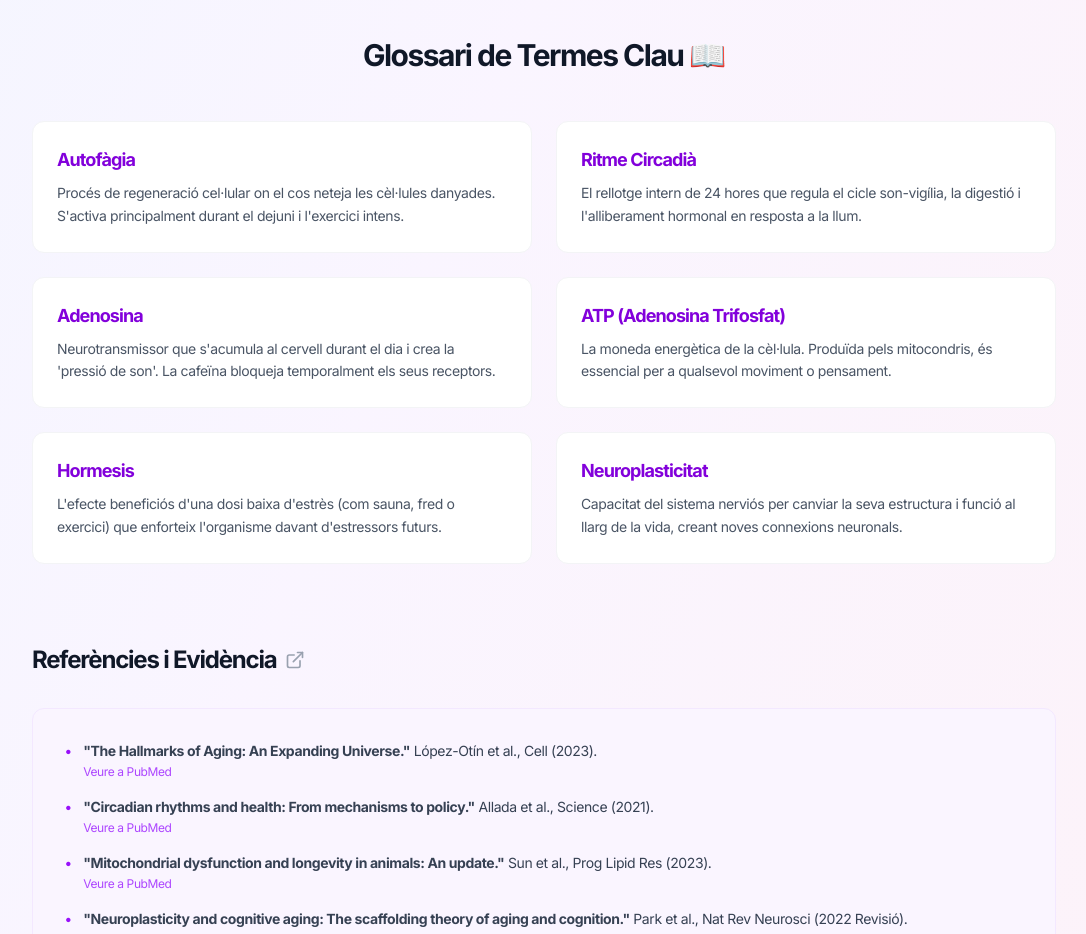
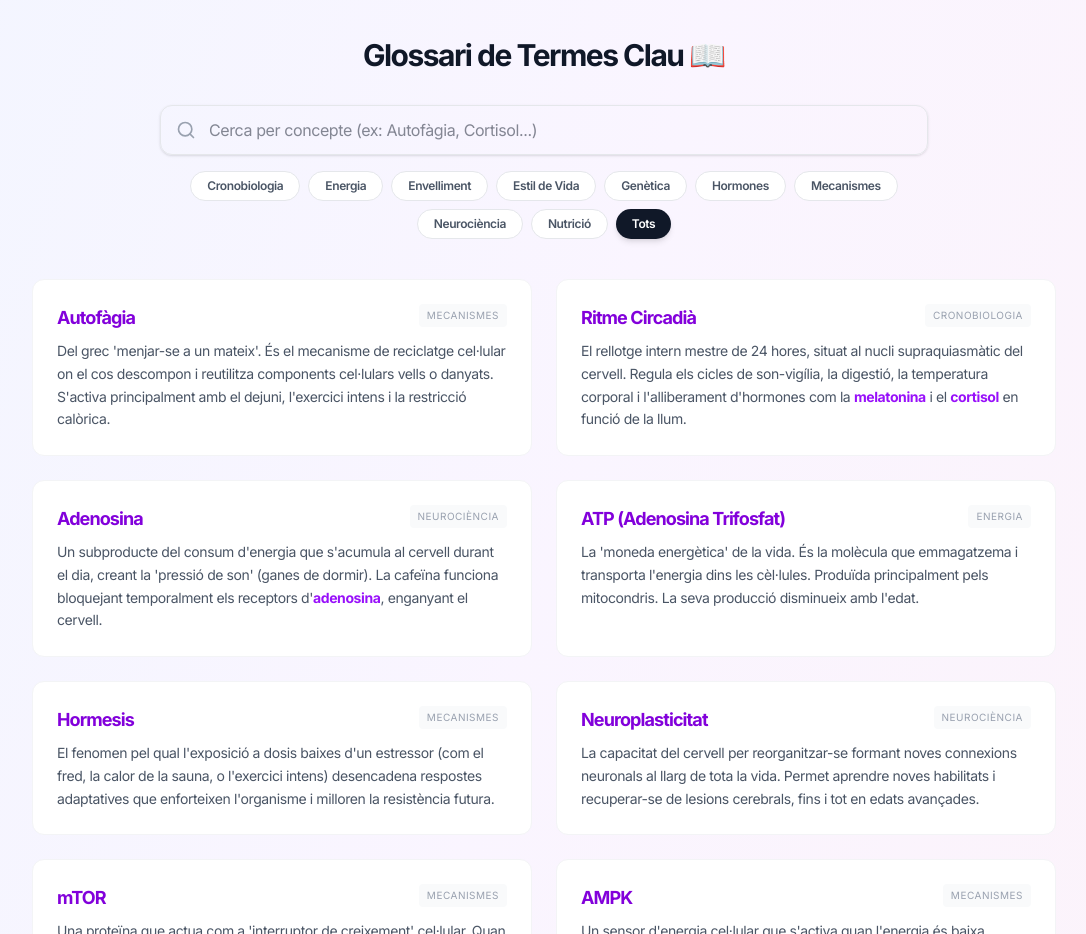
Before and after one commit to sergicas/arrel, a React (Vite) app: page /ciencia in a window 1280 px wide. Shown: the part 1660-2594 px from the top of the page, without its empty margins (96-1182 px from the left). Built offline with nearby package versions, Linux system fonts and the light colour scheme; no server answers.

Commit message:
Content: Interactive Glossary with search and cross-linking

```diff
--- /dev/null
+++ b/src/data/glossaryData.js
@@ -0,0 +1,78 @@
+
+export const glossaryTerms = [
+    {
+        term: "Autofàgia",
+        def: "Del grec 'menjar-se a un mateix'. És el mecanisme de reciclatge cel·lular on el cos descompon i reutilitza components cel·lulars vells o danyats. S'activa principalment amb el dejuni, l'exercici intens i la restricció calòrica.",
+        category: "Mecanismes"
+    },
+    {
+        term: "Ritme Circadià",
+        def: "El rellotge intern mestre de 24 hores, situat al nucli supraquiasmàtic del cervell. Regula els cicles de son-vigília, la digestió, la temperatura corporal i l'alliberament d'hormones com la melatonina i el cortisol en funció de la llum.",
+        category: "Cronobiologia"
+    },
+    {
+        term: "Adenosina",
+        def: "Un subproducte del consum d'energia que s'acumula al cervell durant el dia, creant la 'pressió de son' (ganes de dormir). La cafeïna funciona bloquejant temporalment els receptors d'adenosina, enganyant el cervell.",
+        category: "Neurociència"
+    },
+    {
+        term: "ATP (Adenosina Trifosfat)",
+        def: "La 'moneda energètica' de la vida. És la molècula que emmagatzema i transporta l'energia dins les cèl·lules. Produïda principalment pels mitocondris. La seva producció disminueix amb l'edat.",
+        category: "Energia"
+    },
+    {
+        term: "Hormesis",
+        def: "El fenomen pel qual l'exposició a dosis baixes d'un estressor (com el fred, la calor de la sauna, o l'exercici intens) desencadena respostes adaptatives que enforteixen l'organisme i milloren la resistència futura.",
+        category: "Mecanismes"
+    },
+    {
+        term: "Neuroplasticitat",
+        def: "La capacitat del cervell per reorganitzar-se formant noves connexions neuronals al llarg de tota la vida. Permet aprendre noves habilitats i recuperar-se de lesions cerebrals, fins i tot en edats avançades.",
+        category: "Neurociència"
+    },
+    {
+        term: "mTOR",
+        def: "Una proteïna que actua com a 'interruptor de creixement' cel·lular. Quan està activa (per excés de proteïna o sucre), afavoreix el creixement però bloqueja l'autofàgia. Per a la longevitat, volem ciclar entre activar-la (per guanyar múscul) i desactivar-la (per reparar).",
+        category: "Mecanismes"
+    },
+    {
+        term: "AMPK",
+        def: "Un sensor d'energia cel·lular que s'activa quan l'energia és baixa (dejuni, exercici). L'activació d'AMPK estimula la producció de nous mitocondris i la crema de greix. És l'oposat metabòlic de mTOR.",
+        category: "Mecanismes"
+    },
+    {
+        term: "Telòmers",
+        def: "Els 'taps' protectors als extrems dels cromosomes, similars als plàstics dels cordons de les sabates. Es fan més curts amb cada divisions cel·lular. La longitud dels telòmers és un marcador clau de l'edat biològica.",
+        category: "Genètica"
+    },
+    {
+        term: "Senescència Cel·lular",
+        def: "L'estat en què una cèl·lula deixa de dividir-se però no mor. Aquestes 'cèl·lules zombis' s'acumulen amb l'edat i secreten substàncies inflamatòries que danyen les cèl·lules veïnes sanes.",
+        category: "Envelliment"
+    },
+    {
+        term: "Microbioma",
+        def: "El conjunt de bilions de bacteris, virus i fongs que viuen al nostre intestí. Regulen la immunitat, produeixen neurotransmissors com la serotonina i influeixen directament en l'estat d'ànim i l'envelliment.",
+        category: "Nutrició"
+    },
+    {
+        term: "Cortisol",
+        def: "La principal hormona de l'estrès. Necessària al matí per despertar-nos, però tòxica si es manté elevada crònicament o apareix a la nit, ja que destrueix múscul, acumula greix visceral i danya l'hipocamp (memòria).",
+        category: "Hormones"
+    },
+    {
+        term: "Melatonina",
+        def: "L'hormona de la foscor. No només regula el son, sinó que és un dels antioxidants més potents del cos, protegint l'ADN mitocondrial del dany oxidatiu mentre dormim.",
+        category: "Hormones"
+    },
+    {
+        term: "Zones Blaves",
+        def: "Regions del món (com Sardenya o Okinawa) on la gent viu més anys i amb millor salut. Comparteixen hàbits com: moviment natural constant, propòsit de vida (Ikigai), dieta basada en plantes i forta connexió social.",
+        category: "Estil de Vida"
+    },
+    {
+        term: "Radicals Lliures",
+        def: "Molècules inestables produïdes pel metabolisme normal que poden danyar les cèl·lules (estrès oxidatiu). El cos combat el seu efecte amb antioxidants endògens i exògens.",
+        category: "Envelliment"
+    }
+];
--- a/src/pages/Ciencia.jsx
+++ b/src/pages/Ciencia.jsx
@@ -1,8 +1,117 @@
-
-import React from 'react';
-import { Microscope, Clock, Zap, Brain, ArrowLeft, ArrowRight, ExternalLink } from 'lucide-react';
+import React, { useState, useMemo } from 'react';
+import { Microscope, Clock, Zap, Brain, ArrowLeft, ArrowRight, ExternalLink, Search, Filter } from 'lucide-react';
 import Footer from '../components/Footer';
 import SEO from '../components/SEO';
+import { glossaryTerms } from '../data/glossaryData';
+
+// Helper to highlight cross-references
+const highlightCrossLinks = (text, terms) => {
+    let parts = [text];
+    terms.forEach(termObj => {
+        const term = termObj.term.split(' (')[0]; // Match "ATP" not "ATP (Adenosina...)"
+        if (term.length < 4) return; // Skip short words to avoid noise
+
+        const newParts = [];
+        parts.forEach(part => {
+            if (typeof part !== 'string') {
+                newParts.push(part);
+                return;
+            }
+            // Simple split, capable of being improved with Regex for case insensitivity
+            const split = part.split(new RegExp(`(${term})`, 'gi'));
+            split.forEach((s, i) => {
+                if (s.toLowerCase() === term.toLowerCase()) {
+                    newParts.push(<span key={term + i} className="font-bold text-purple-600 cursor-help" title="Terme relacionat">{s}</span>);
+                } else {
+                    newParts.push(s);
+                }
+            });
+        });
+        parts = newParts;
+    });
+    return parts;
+};
+
+const GlossarySection = () => {
+    const [searchTerm, setSearchTerm] = useState('');
+    const [activeCategory, setActiveCategory] = useState('Tots');
+
+    const categories = ['Tots', ...new Set(glossaryTerms.map(t => t.category))].sort();
+
+    const filtered = useMemo(() => {
+        return glossaryTerms.filter(item => {
+            const matchesSearch = item.term.toLowerCase().includes(searchTerm.toLowerCase()) ||
+                item.def.toLowerCase().includes(searchTerm.toLowerCase());
+            const matchesCategory = activeCategory === 'Tots' || item.category === activeCategory;
+            return matchesSearch && matchesCategory;
+        });
+    }, [searchTerm, activeCategory]);
+
+    return (
+        <div className="mb-20">
+            <h2 className="text-3xl font-bold text-center text-gray-900 mb-8">
+                Glossari de Termes Clau 📖
+            </h2>
+
+            {/* CONTROLS */}
+            <div className="max-w-3xl mx-auto mb-10 space-y-4">
+                {/* Search */}
+                <div className="relative">
+                    <Search className="absolute left-4 top-1/2 transform -translate-y-1/2 text-gray-400" size={20} />
+                    <input
+                        type="text"
+                        placeholder="Cerca per concepte (ex: Autofàgia, Cortisol...)"
+                        className="w-full pl-12 pr-4 py-3 rounded-xl border border-gray-200 focus:border-purple-500 focus:ring-2 focus:ring-purple-200 outline-none transition-all shadow-sm"
+                        value={searchTerm}
+                        onChange={(e) => setSearchTerm(e.target.value)}
+                    />
+                </div>
+
+                {/* Categories */}
+                <div className="flex flex-wrap justify-center gap-2">
+                    {categories.map(cat => (
+                        <button
+                            key={cat}
+                            onClick={() => setActiveCategory(cat)}
+                            className={`px-4 py-1.5 rounded-full text-xs font-semibold transition-all
+                                ${activeCategory === cat
+                                    ? 'bg-gray-900 text-white shadow-md'
+                                    : 'bg-white text-gray-600 border border-gray-200 hover:bg-gray-50'
+                                }
+                            `}
+                        >
+                            {cat}
+                        </button>
+                    ))}
+                </div>
+            </div>
+
+            {/* RESULTS */}
+            <div className="grid md:grid-cols-2 gap-6 min-h-[300px] content-start">
+                {filtered.length > 0 ? (
+                    filtered.map((item, i) => (
+                        <div key={i} className="bg-white p-6 rounded-xl border border-gray-100 hover:border-purple-200 transition group hover:shadow-md h-full">
+                            <div className="flex justify-between items-start mb-2">
+                                <h4 className="font-bold text-purple-700 text-lg">{item.term}</h4>
+                                <span className="text-[10px] uppercase tracking-wider text-gray-400 bg-gray-50 px-2 py-1 rounded">
+                                    {item.category}
+                                </span>
+                            </div>
+                            <p className="text-gray-600 text-sm leading-relaxed">
+                                {highlightCrossLinks(item.def, glossaryTerms)}
+                            </p>
+                        </div>
+                    ))
+                ) : (
+                    <div className="col-span-2 text-center py-12 text-gray-400">
+                        <Filter size={48} className="mx-auto mb-4 opacity-20" />
+                        <p>No hem trobat resultats per "{searchTerm}".</p>
+                    </div>
+                )}
+            </div>
+        </div>
+    );
+};
 
 const Ciencia = () => {
     return (
@@ -149,29 +258,8 @@ const Ciencia = () => {
                         </div>
                     </div>
 
-
-
                     {/* GLOSSARI CIENTÍFIC (NOU) */}
-                    <div className="mb-20">
-                        <h2 className="text-3xl font-bold text-center text-gray-900 mb-12">
-                            Glossari de Termes Clau 📖
-                        </h2>
-                        <div className="grid md:grid-cols-2 gap-6">
-                            {[
-                                { term: "Autofàgia", def: "Procés de regeneració cel·lular on el cos neteja les cèl·lules danyades. S'activa principalment durant el dejuni i l'exercici intens." },
-                                { term: "Ritme Circadià", def: "El rellotge intern de 24 hores que regula el cicle son-vigília, la digestió i l'alliberament hormonal en resposta a la llum." },
-                                { term: "Adenosina", def: "Neurotransmissor que s'acumula al cervell durant el dia i crea la 'pressió de son'. La cafeïna bloqueja temporalment els seus receptors." },
-                                { term: "ATP (Adenosina Trifosfat)", def: "La moneda energètica de la cèl·lula. Produïda pels mitocondris, és essencial per a qualsevol moviment o pensament." },
-                                { term: "Hormesis", def: "L'efecte beneficiós d'una dosi baixa d'estrès (com sauna, fred o exercici) que enforteix l'organisme davant d'estressors futurs." },
-                                { term: "Neuroplasticitat", def: "Capacitat del sistema nerviós per canviar la seva estructura i funció al llarg de la vida, creant noves connexions neuronals." }
-                            ].map((item, i) => (
-                                <div key={i} className="bg-white p-6 rounded-xl border border-gray-100 hover:border-purple-200 transition">
-                                    <h4 className="font-bold text-purple-700 text-lg mb-2">{item.term}</h4>
-                                    <p className="text-gray-600 text-sm leading-relaxed">{item.def}</p>
-                                </div>
-                            ))}
-                        </div>
-                    </div>
+                    <GlossarySection />
 
                     {/* REFERÈNCIES */}
                     <div className="mb-20">
```
Also changed, not shown: 1 other file (tests, documents, lock files or other folders).
